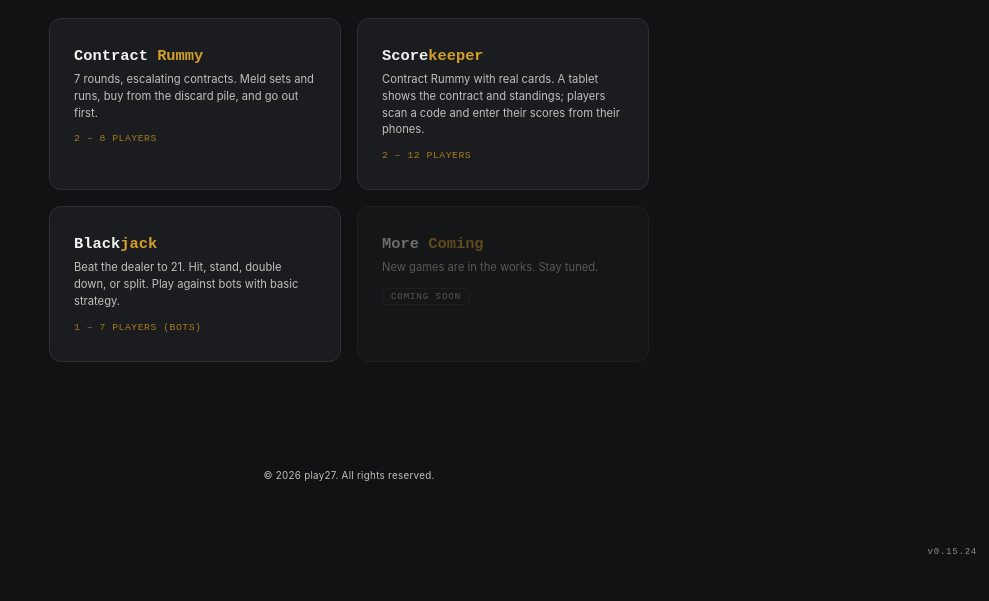
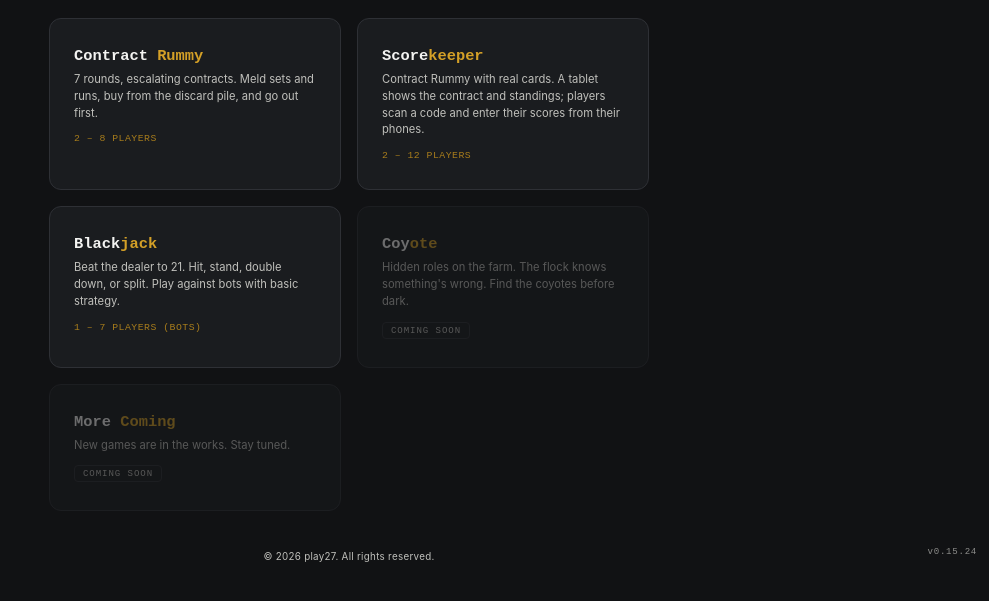
Before and after one commit to Michael-ticmn/play27, a plain HTML site: page index.html in a window 1280 px wide. Shown: the part 235-836 px from the top of the page, without its empty margins (291-1280 px from the left). Before the commit the page ends 800 px from the top, so only its background shows below. Drawn offline with Linux system fonts and the light colour scheme.

Commit message:
Coyote: design spec and Coming Soon tile on the landing page
COYOTE.md was written 2026-07-09 and never committed. Tile re-applied to
the current landing page. No version bump: this branch is not deployed,
bump when it merges to main.

Co-Authored-By: Claude Opus 5.5 <noreply@anthropic.com>

```diff
--- a/index.html
+++ b/index.html
@@ -37,6 +37,12 @@
     </a>
 
     <div class="game-card coming-soon">
+      <h2>Coy<span>ote</span></h2>
+      <p>Hidden roles on the farm. The flock knows something's wrong. Find the coyotes before dark.</p>
+      <div class="badge">Coming Soon</div>
+    </div>
+
+    <div class="game-card coming-soon">
       <h2>More <span>Coming</span></h2>
       <p>New games are in the works. Stay tuned.</p>
       <div class="badge">Coming Soon</div>
```
Also changed, not shown: 1 other file.
